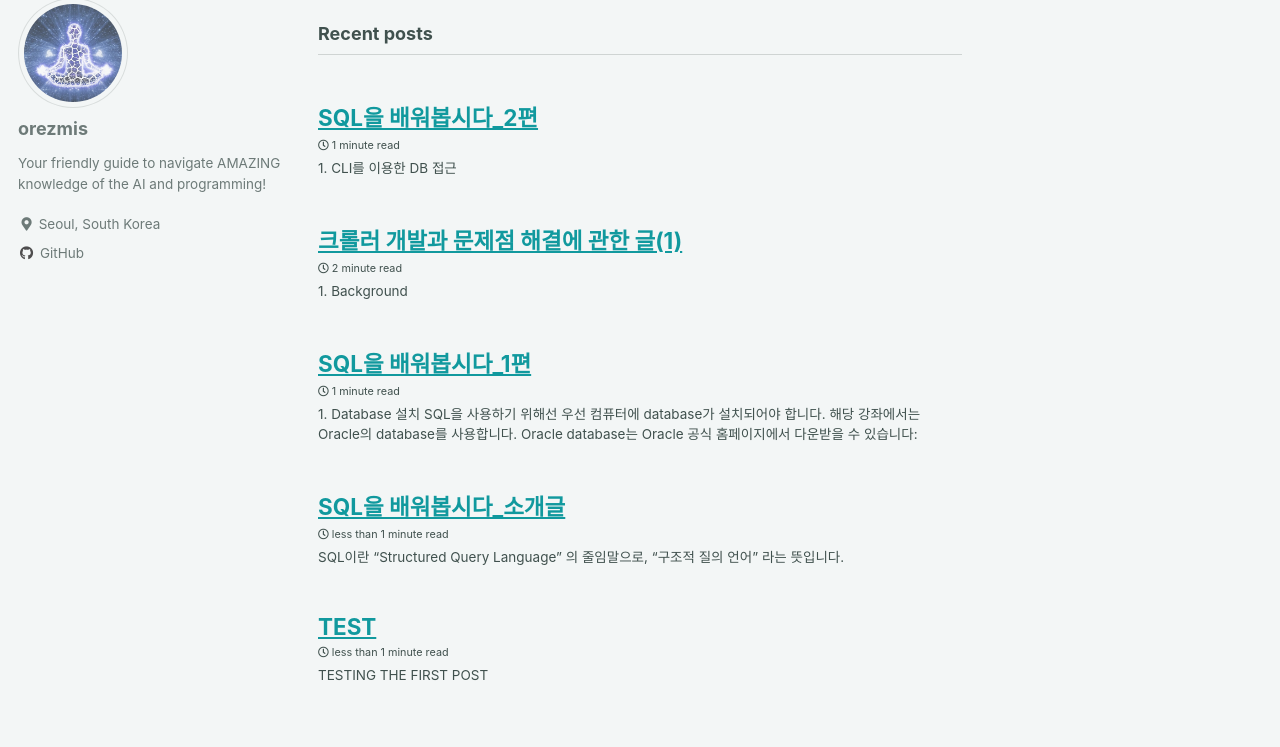
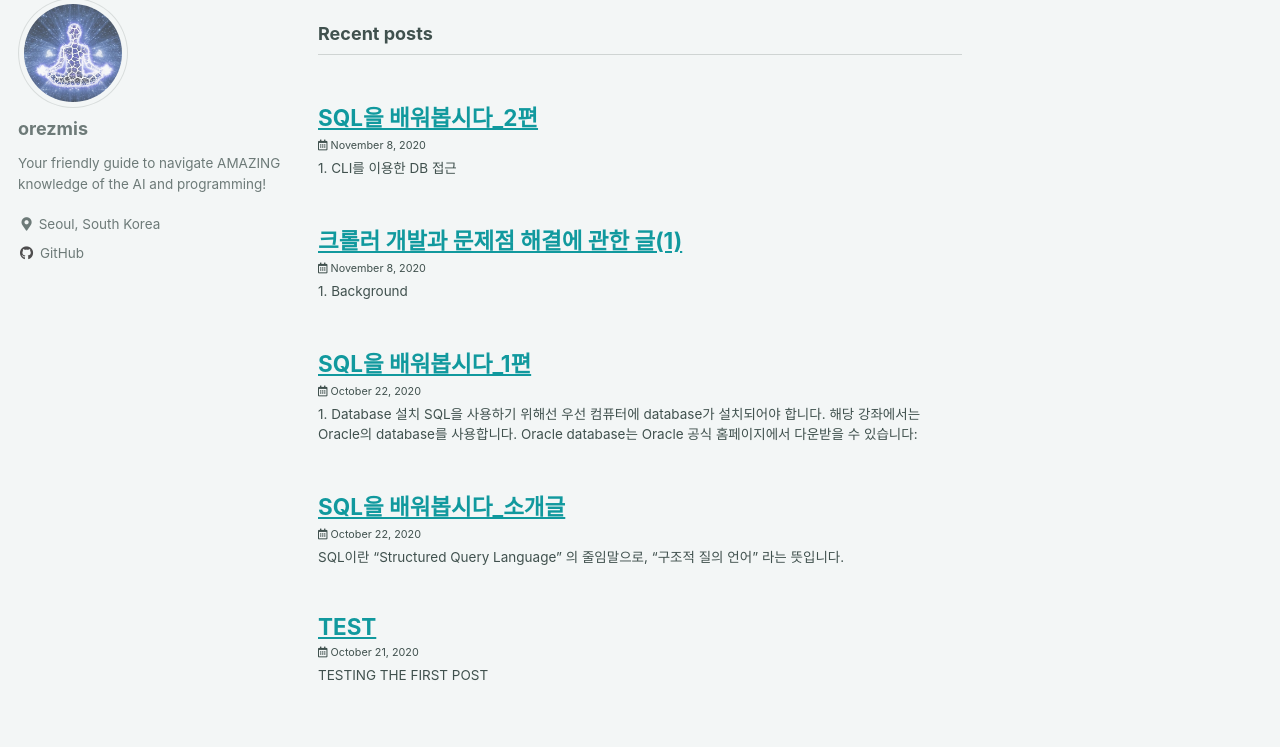
Before and after one commit to orezmis/orezmis.github.io, a Jekyll site: the page built from index.html, in a window 1280 px wide and 1014 px high. Shown: the part 93-840 px from the top of the window. Built offline with Jekyll 4.4.1, drawn with Linux system fonts in a browser that asks for light colours; cached includes are drawn as plain includes; the list of posts is cut into pages by our own code; some of the changed lines change nothing that is shown.

```diff
--- a/_config.yml
+++ b/_config.yml
@@ -273,9 +273,10 @@
       path: ""
       type: posts
     values:
+      show_date: true
       layout: single
       author_profile: true
-      read_time: true
+      read_time: false
       comments: true
       share: true
       related: true
```
